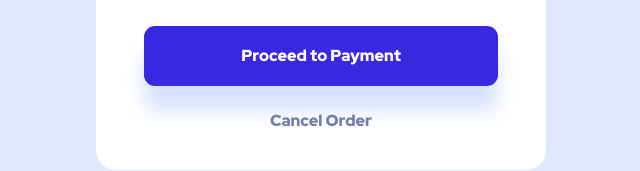
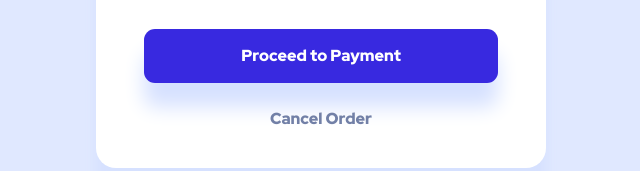
Before and after one commit to BertSki90/order-summary-component, a plain HTML site: page index.html in a window 1280 px wide. Shown: the part 580-751 px from the top of the page, without its empty margins (319-959 px from the left). Drawn offline with Linux system fonts and the light colour scheme.

Commit message:
Touch-ups on spacing. Added box-shadow to card.

```diff
--- a/styles.css
+++ b/styles.css
@@ -161,6 +161,7 @@ h4 {
   background-color: var(--white);
   /* border-radius: 20px; */
   border-radius: var(--radius--lg);
+  box-shadow: 0 2.5em 0.75em 0 var(--blue--150);
   text-align: center;
   /* max-width: 327px; */
   max-width: 39ch;
@@ -268,7 +269,7 @@ button:active {
 
   .bg-pattern {
     /* top: -70px; */
-    top: -4.375em;
+    /* top: -4.375em; */
   }
 
   /* |||| TEXT |||| */
@@ -319,8 +320,8 @@ button:active {
 
   .btn-pay {
     /* padding: 12px 0; */
-    /* padding: 0.75em 0; */
-    padding: 0.90em 0;
+    padding: 0.75em 0;
+    /* padding: 0.90em 0; */
   }
 
   .btn-cancel {
@@ -336,6 +337,6 @@ button:active {
 
   .bg-pattern {
     /* top: -115px; */
-    /* top: 7.188em; */
+    /* top: -7.188em; */
   }
 }
```
